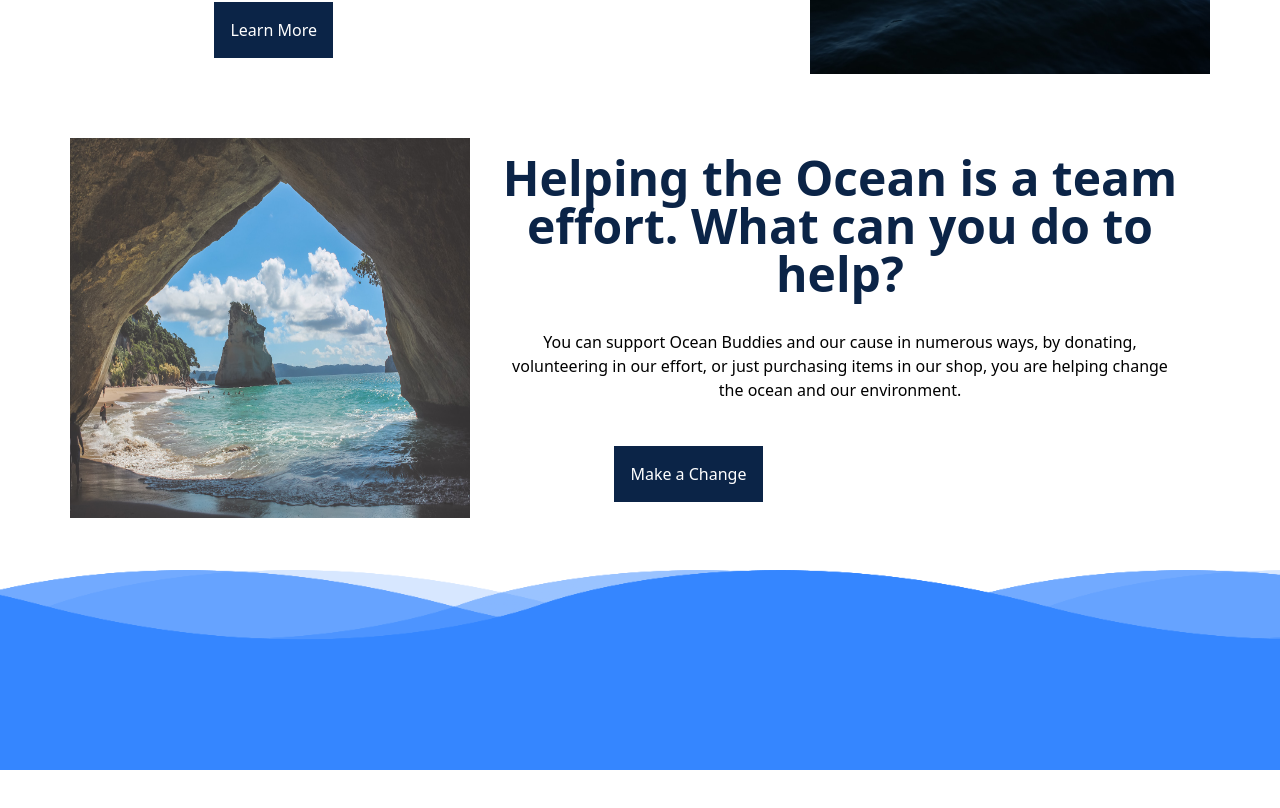
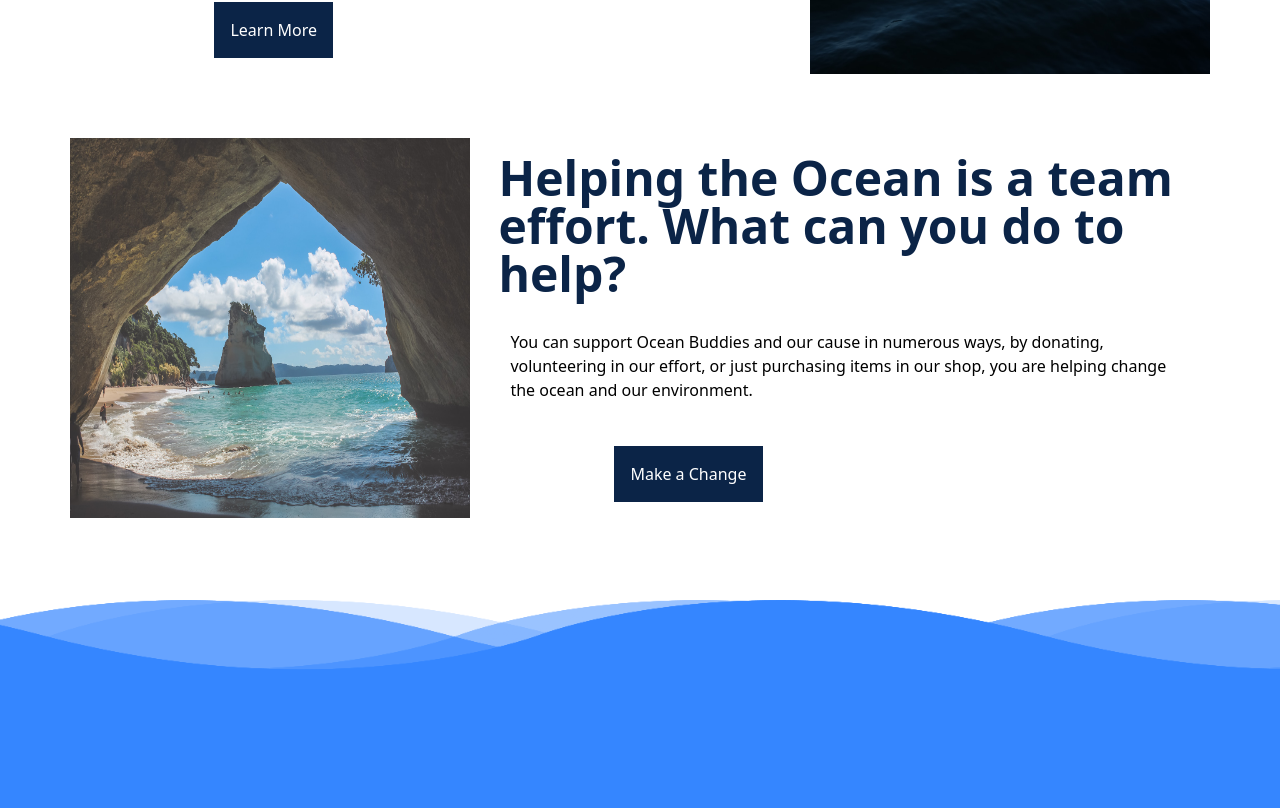
Before and after one commit to Oceans-4/Ocean-Charity-App, a React (Create React App) app: page / in a window 1280 px wide. Shown: the part 1318-2126 px from the top of the page. Before the commit the page ends 2088 px from the top, so only its background shows below. Built offline with nearby package versions, Linux system fonts and the light colour scheme.

Commit message:
edited css changes

```diff
--- a/src/components/Footer.css
+++ b/src/components/Footer.css
@@ -1,9 +1,9 @@
 footer {
-  margin-top: 120px;
+  margin-top: 150px;
   position: relative;
   width: 100%;
   background: #3586ff;
-  min-height: 100px;
+  min-height: 140px;
   padding: 20px 50px;
 }
 
@@ -18,28 +18,28 @@ footer .wave {
 }
 
 footer .wave#wave1 {
-  z-index: 5;
+  z-index: 2;
   opacity: 1;
   bottom: 0;
   animation: animateWave 4s linear infinite;
 }
 
 footer .wave#wave2 {
-  z-index: 4;
+  z-index: 1;
   opacity: 0.5;
   bottom: 10px;
   animation: animateWave_02 4s linear infinite;
 }
 
 footer .wave#wave3 {
-  z-index: 5;
+  z-index: 2;
   opacity: 0.2;
   bottom: 15px;
   animation: animateWave 3s linear infinite;
 }
 
 footer .wave#wave4 {
-  z-index: 4;
+  z-index: 1;
   opacity: 0.7;
   bottom: 20px;
   animation: animateWave_02 3s linear infinite;
--- a/src/components/homeComponents/Home.js
+++ b/src/components/homeComponents/Home.js
@@ -1,4 +1,3 @@
-import Header from "../Header";
 import HomeInfo from "./HomeInfo";
 import HomeMission from "./HomeMission";
 
--- a/src/components/homeComponents/TextInfo.js
+++ b/src/components/homeComponents/TextInfo.js
@@ -2,7 +2,7 @@ import { useState } from "react";
 
 const TextInfo = (props) => {
   return (
-    <div className="w-3/5 p-5 text-center py-4 relative">
+    <div className="w-3/5 p-5 py-4 relative">
       <h1 className="font-bold text-5xl text-[#0B2447] mx-2">{props.title}</h1>
       <p className="mt-8 font-light mx-5">{props.text}</p>
       <button className="bg-[#0B2447] text-white p-4 absolute bottom-4 left-36">{props.buttonText}</button>
```
